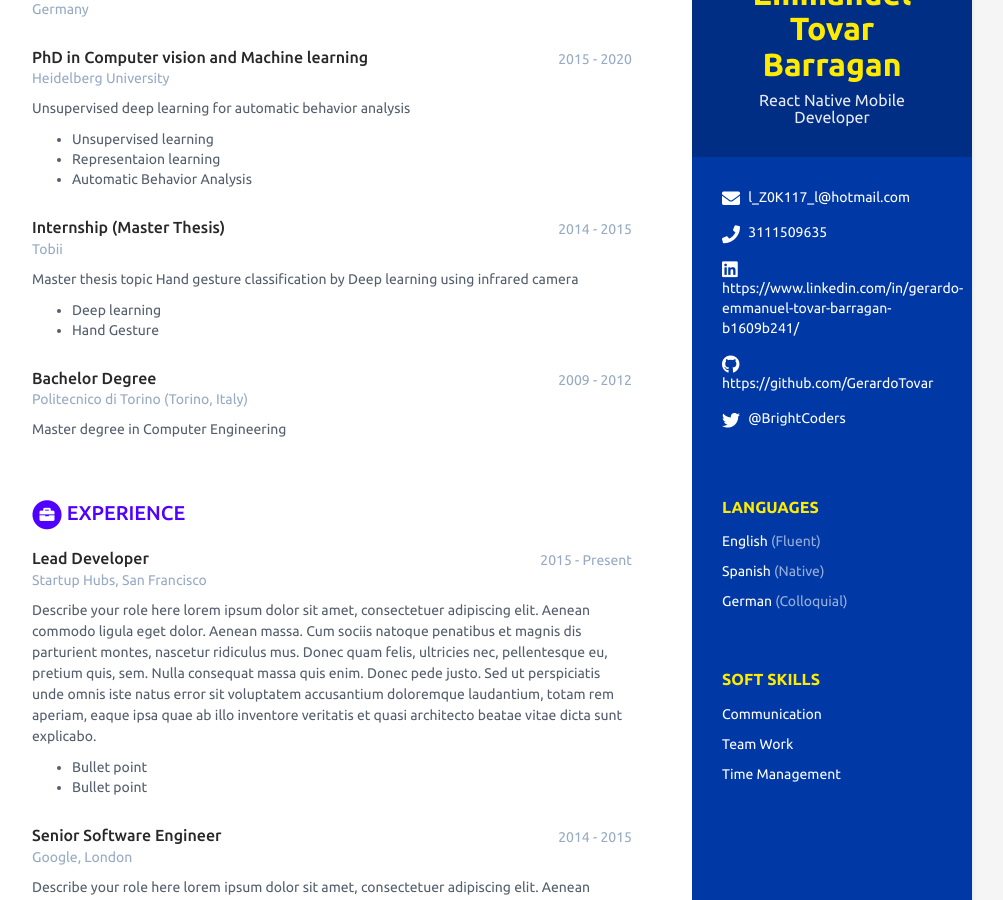
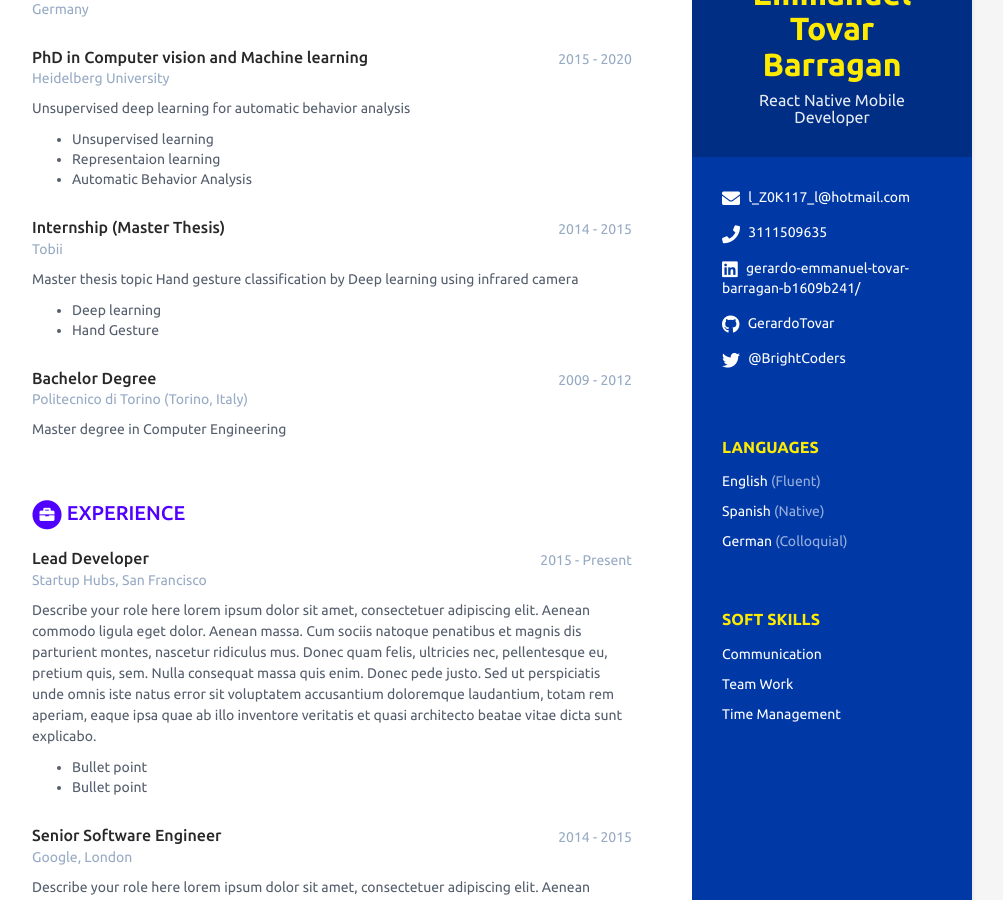
Before and after one commit to BC-MAY-21-RN/scorecard-GerardoTovar, a Jekyll site: the page built from index.html, in a window 1280 px wide and 900 px high, scrolled down 334 px. Shown: the whole window, without its empty margins (168-1171 px from the left). Built offline with Jekyll 4.4.1, drawn with Linux system fonts in a browser that asks for light colours; part of the change alters nothing that is shown.

Commit message:
Update Git and Link User

```diff
--- a/_data/data.yml
+++ b/_data/data.yml
@@ -15,8 +15,8 @@ sidebar:
   email: l_Z0K117_l@hotmail.com
   phone: 3111509635
   website: # No agregar http://
-  linkedin: https://www.linkedin.com/in/gerardo-emmanuel-tovar-barragan-b1609b241/
-  github: https://github.com/GerardoTovar
+  linkedin: gerardo-emmanuel-tovar-barragan-b1609b241/
+  github: GerardoTovar
   gitlab:
   bitbucket:
   twitter: '@BrightCoders'
```
